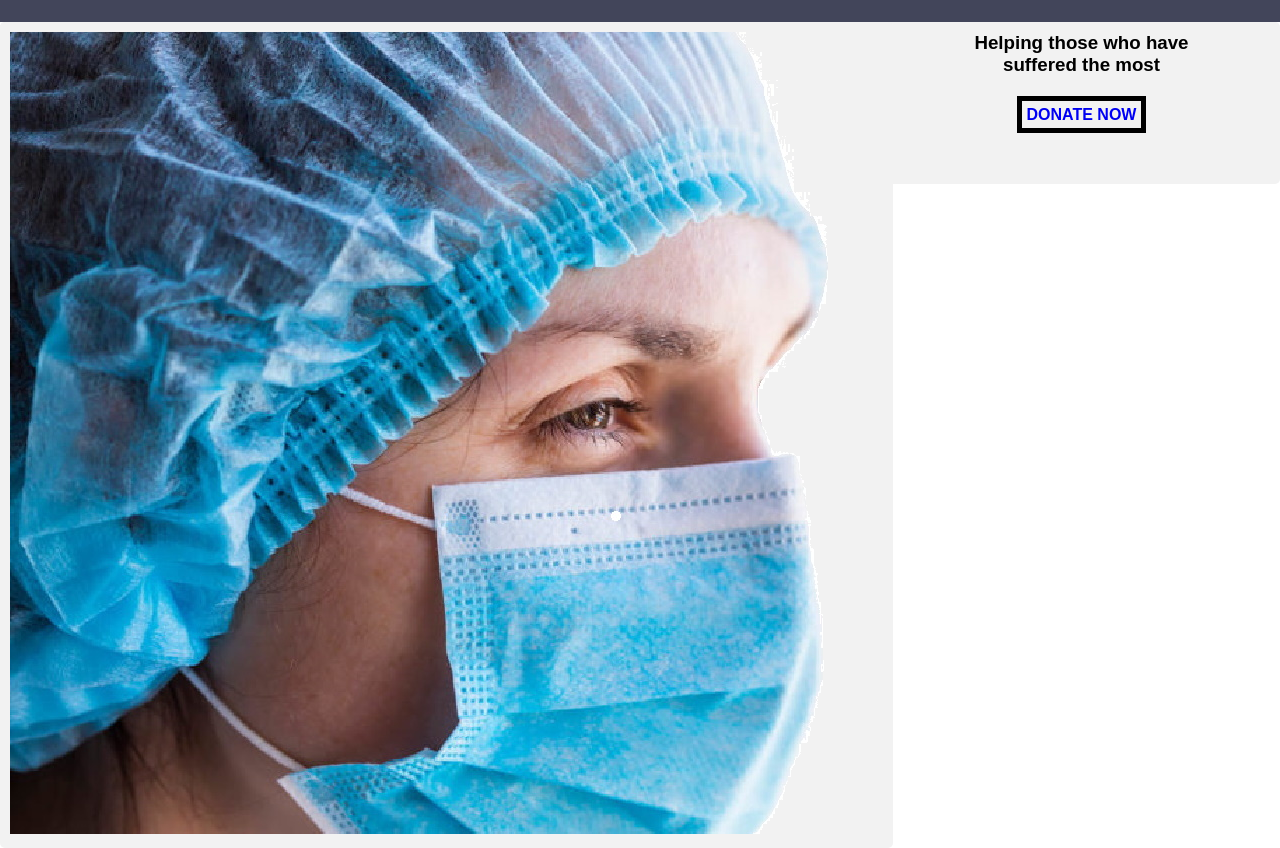
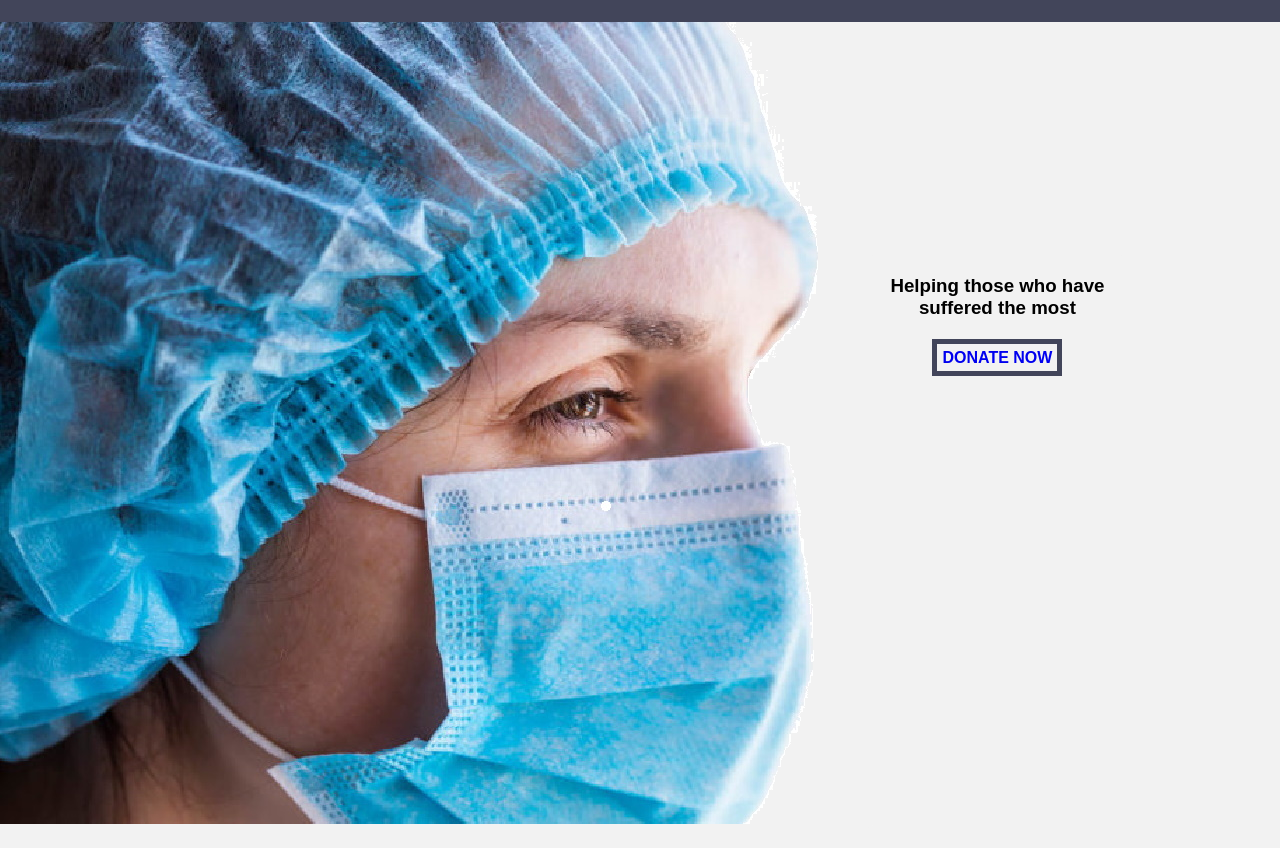
Before and after one commit to dnatale731/Assignment-1, a plain HTML site: page index.html in a window 1280 px wide. Shown: the part 65-913 px from the top of the page. Drawn offline with Linux system fonts and the light colour scheme.

Commit message:
Final Issue Resolved

```diff
--- a/index.html
+++ b/index.html
@@ -17,11 +17,11 @@
             </ul>
         </nav>
 
-        <div style = "float: left;">
+        <div class = "image">
             <img src = "Images/nurseWearingMask.png"/>
         </div>
 
-        <div class = "center" style = "vertical-align: middle; height: 100%; padding-bottom: 60px">
+        <div class = "verticalCenter">
             <h3 style = "padding-bottom: 30px">Helping those who have<br>suffered the most</h3>
             <a class = "box" href = "https://covid19responsefund.org/en/"><b>DONATE NOW</b></a>
         </div>
--- a/style.css
+++ b/style.css
@@ -2,12 +2,13 @@
   margin: 0;
   padding: 0;
   font-family: sans-serif;
+  background-color: #f2f2f2;
 }
 
 div {
   border-radius: 5px;
   background-color: #f2f2f2;
-  padding: 10px;
+  padding: 20px;
 }
 
 nav {
@@ -19,6 +20,7 @@ nav {
 nav ul {
   display: inline-flex;
   margin: 25px;
+  background: #42455a;
 }
 
 nav ul a {
@@ -28,6 +30,7 @@ nav ul a {
   margin: 0 30px;
   color:rgb(182, 194, 194);
   cursor: pointer;
+  background: #42455a;
 }
 
 p {
@@ -62,7 +65,7 @@ input[type=submit]:hover {
 }
 
 .box {
-  border: 5px solid black;
+  border: 5px solid #42455a;
   padding: 5px;
   text-decoration: none;
 }
@@ -70,3 +73,16 @@ input[type=submit]:hover {
 .center {
   text-align: center;
 }
+
+.image {
+  float: left;
+  padding: 0px;
+}
+
+.verticalCenter {
+  position: fixed;
+  top: 40%;
+  margin-left: 68%;
+  padding-bottom: 60px;
+  text-align: center;
+}
```
Also changed, not shown: Contacts.html (+1 -1 lines).
